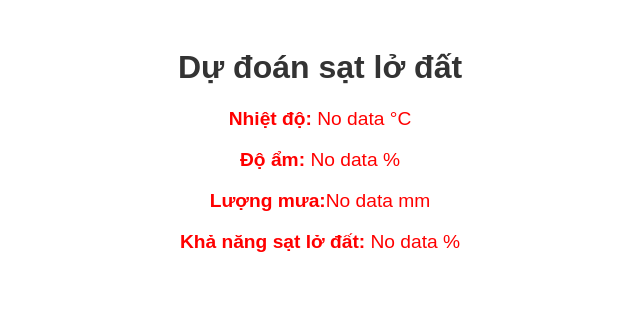
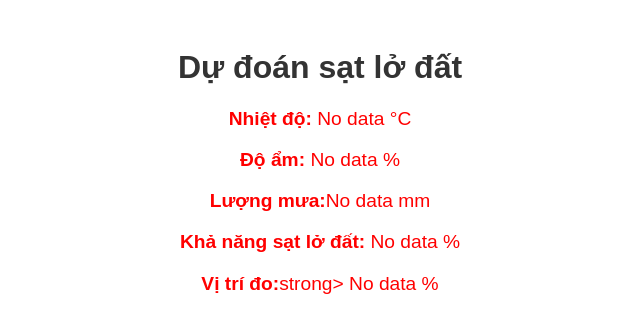
Before and after one commit to HungNguyen612/LandslidePredictENG, a Flask app: page / in a window 1280 px wide. Shown: the top 333 px of the page, without its empty margins (320-960 px from the left). Run offline with Flask 3, Linux system fonts and the light colour scheme.

Commit message:
Update index.html
lol

```diff
--- a/templates/index.html
+++ b/templates/index.html
@@ -24,6 +24,8 @@
             <p><strong>Độ ẩm:</strong> {{ data['humidity'] if data['humidity'] else 'No data' }} %</p>
 	    <p><strong>Lượng mưa:</strong>No data mm </p>
 	    <p><strong>Khả năng sạt lở đất:</strong> No data %</p>
+	    <p><strong>Vị trí đo:</strong>strong> No data %</p>
+
         </div>
     </div>
 </body>
```
